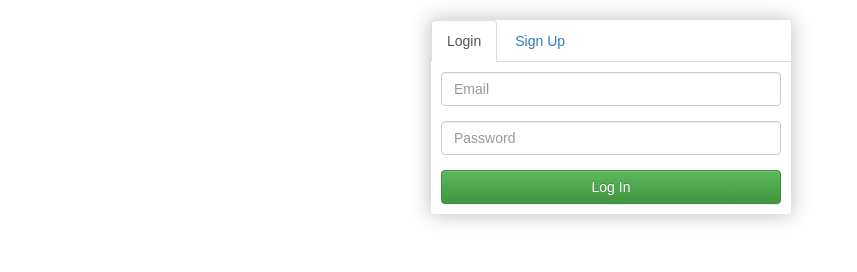
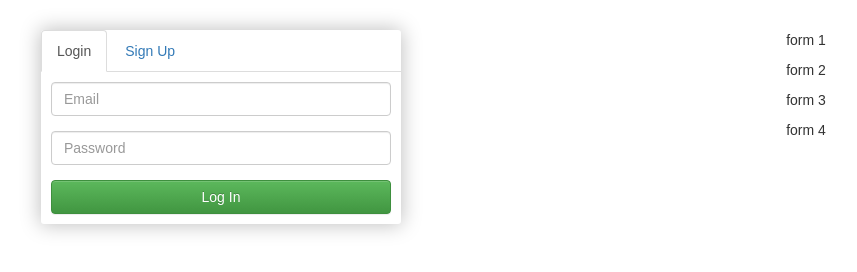
Before and after one commit to b03902130/form-lottery-platform, a React app: page / in a window 1280 px wide. Shown: the whole page, without its empty margins (29-886 px from the left). Built offline with nearby package versions, Linux system fonts and the light colour scheme; no server answers.

Commit message:
login layout

```diff
--- a/src/App/App.css
+++ b/src/App/App.css
@@ -1,5 +1,6 @@
 .App {
   text-align: center;
+  padding: 30px 0
 }
 
 .App-logo {
@@ -23,7 +24,6 @@
 }
 
 .loginBoxContainer {
-  margin-top: 20px;
   -webkit-box-shadow: 0 0 20px 1px rgba(0,0,0,0.25);
   box-shadow: 0 0 20px 1px rgba(0,0,0,0.25);
   -webkit-border-radius: 3px 3px 3px 3px;
--- a/src/App/App.js
+++ b/src/App/App.js
@@ -78,13 +78,12 @@ class App extends Component {
   render() {
     return (
       <div className="App">
-        <Grid>
-          <Row>
-            <Col md={4}></Col>
-            <Col xs={12} md={4}>
           {this.state.loggedIn ?
             <h1>You are logged in</h1>
             :
+            <Grid>
+              <Row>
+                <Col xs={12} md={4}>
                     <div className = "loginBoxContainer">
                       <Tabs defaultActiveKey={1} id="uncontrolled-tab-example">
                         <Tab eventKey={1} title="Login" className="tabContent">
@@ -94,12 +93,17 @@ class App extends Component {
                           <SignUp />
                         </Tab>
                       </Tabs>
-                    </div>}
-
+                      </div>
                 </Col>
-                  <Col md={4}></Col>
+                <Col md={8}>
+                    <p>form 1</p>
+                    <p>form 2</p>
+                    <p>form 3</p>
+                    <p>form 4</p>
+                </Col>
               </Row>
             </Grid>
+          }
       </div>
     );
   }
```
Lines whose indentation alone changed are shown as unchanged.
